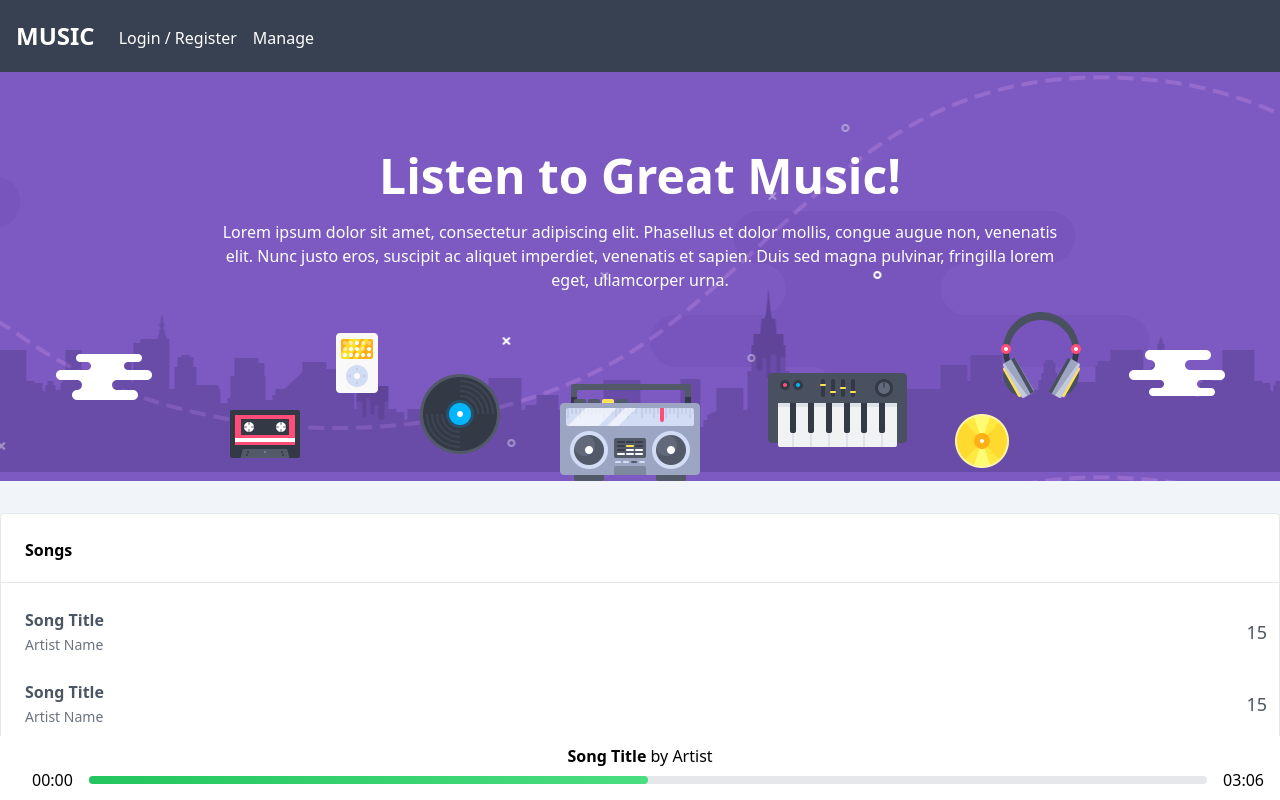
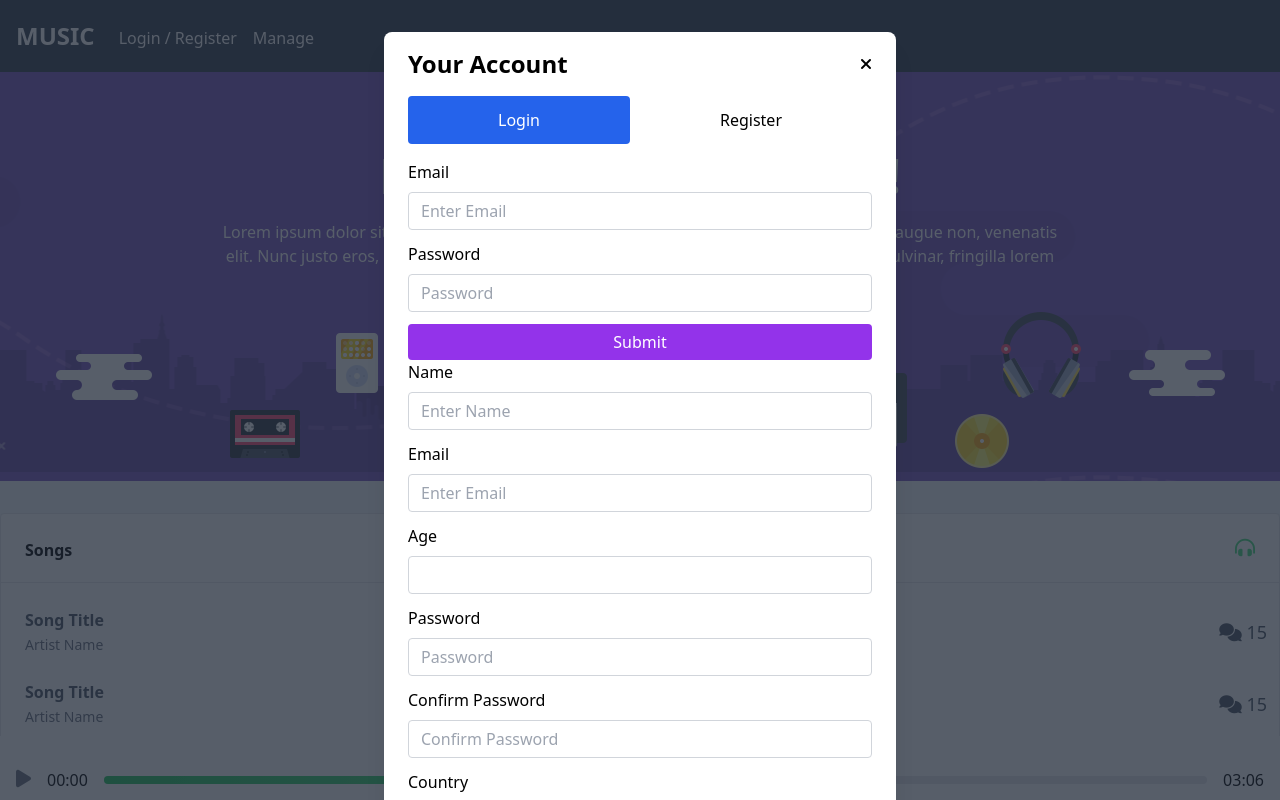
Before and after one commit to deicidem/music-app, a Nuxt app: page / in a window 1280 px wide. Both pictures are taken after a click on the link "Login / Register". Shown: the top 800 px of the page. Built offline with nearby package versions, Linux system fonts and the light colour scheme.

Commit message:
add modal auth ModalAuth Add open and close for modal add font awesome add postcss add stores

```diff
--- /dev/null
+++ b/components/ModalAuth.vue
@@ -0,0 +1,168 @@
+<script lang="ts" setup>
+const { isOpen } = storeToRefs(useModalStore());
+const closeModal = () => {
+  isOpen.value = false;
+};
+
+const target = ref<HTMLElement | null>(null);
+
+onClickOutside(target, () => {
+  closeModal();
+});
+</script>
+
+<template>
+  <div
+    id="modal"
+    class="fixed z-10 inset-0 overflow-y-auto"
+    :class="{ hidden: !isOpen }"
+  >
+    <div
+      class="flex items-end justify-center min-h-screen pt-4 px-4 pb-20 text-center sm:block sm:p-0"
+    >
+      <div class="fixed inset-0 transition-opacity">
+        <div class="absolute inset-0 bg-gray-800 opacity-75"></div>
+      </div>
+
+      <!-- This element is to trick the browser into centering the modal contents. -->
+      <span class="hidden sm:inline-block sm:align-middle sm:h-screen"
+        >&#8203;</span
+      >
+
+      <div
+        ref="target"
+        class="inline-block align-bottom bg-white rounded-lg text-left overflow-hidden shadow-xl transform transition-all sm:my-8 sm:align-middle sm:max-w-lg sm:w-full"
+      >
+        <!-- Add margin if you want to see some of the overlay behind the modal-->
+        <div class="py-4 text-left px-6">
+          <!--Title-->
+          <div class="flex justify-between items-center pb-4">
+            <p class="text-2xl font-bold">Your Account</p>
+            <!-- Modal Close Button -->
+            <div class="modal-close cursor-pointer z-50" @click="closeModal">
+              <i class="fas fa-times"></i>
+            </div>
+          </div>
+
+          <!-- Tabs -->
+          <ul class="flex flex-wrap mb-4">
+            <li class="flex-auto text-center">
+              <a
+                class="block rounded py-3 px-4 transition hover:text-white text-white bg-blue-600"
+                href="#"
+                >Login</a
+              >
+            </li>
+            <li class="flex-auto text-center">
+              <a class="block rounded py-3 px-4 transition" href="#"
+                >Register</a
+              >
+            </li>
+          </ul>
+
+          <!-- Login Form -->
+          <form>
+            <!-- Email -->
+            <div class="mb-3">
+              <label class="inline-block mb-2">Email</label>
+              <input
+                type="email"
+                class="block w-full py-1.5 px-3 text-gray-800 border border-gray-300 transition duration-500 focus:outline-none focus:border-black rounded"
+                placeholder="Enter Email"
+              />
+            </div>
+            <!-- Password -->
+            <div class="mb-3">
+              <label class="inline-block mb-2">Password</label>
+              <input
+                type="password"
+                class="block w-full py-1.5 px-3 text-gray-800 border border-gray-300 transition duration-500 focus:outline-none focus:border-black rounded"
+                placeholder="Password"
+              />
+            </div>
+            <button
+              type="submit"
+              class="block w-full bg-purple-600 text-white py-1.5 px-3 rounded transition hover:bg-purple-700"
+            >
+              Submit
+            </button>
+          </form>
+          <!-- Registration Form -->
+          <form>
+            <!-- Name -->
+            <div class="mb-3">
+              <label class="inline-block mb-2">Name</label>
+              <input
+                type="text"
+                class="block w-full py-1.5 px-3 text-gray-800 border border-gray-300 transition duration-500 focus:outline-none focus:border-black rounded"
+                placeholder="Enter Name"
+              />
+            </div>
+            <!-- Email -->
+            <div class="mb-3">
+              <label class="inline-block mb-2">Email</label>
+              <input
+                type="email"
+                class="block w-full py-1.5 px-3 text-gray-800 border border-gray-300 transition duration-500 focus:outline-none focus:border-black rounded"
+                placeholder="Enter Email"
+              />
+            </div>
+            <!-- Age -->
+            <div class="mb-3">
+              <label class="inline-block mb-2">Age</label>
+              <input
+                type="number"
+                class="block w-full py-1.5 px-3 text-gray-800 border border-gray-300 transition duration-500 focus:outline-none focus:border-black rounded"
+              />
+            </div>
+            <!-- Password -->
+            <div class="mb-3">
+              <label class="inline-block mb-2">Password</label>
+              <input
+                type="password"
+                class="block w-full py-1.5 px-3 text-gray-800 border border-gray-300 transition duration-500 focus:outline-none focus:border-black rounded"
+                placeholder="Password"
+              />
+            </div>
+            <!-- Confirm Password -->
+            <div class="mb-3">
+              <label class="inline-block mb-2">Confirm Password</label>
+              <input
+                type="password"
+                class="block w-full py-1.5 px-3 text-gray-800 border border-gray-300 transition duration-500 focus:outline-none focus:border-black rounded"
+                placeholder="Confirm Password"
+              />
+            </div>
+            <!-- Country -->
+            <div class="mb-3">
+              <label class="inline-block mb-2">Country</label>
+              <select
+                class="block w-full py-1.5 px-3 text-gray-800 border border-gray-300 transition duration-500 focus:outline-none focus:border-black rounded"
+              >
+                <option value="USA">USA</option>
+                <option value="Mexico">Mexico</option>
+                <option value="Germany">Germany</option>
+              </select>
+            </div>
+            <!-- TOS -->
+            <div class="mb-3 pl-6">
+              <input
+                type="checkbox"
+                class="w-4 h-4 float-left -ml-6 mt-1 rounded"
+              />
+              <label class="inline-block">Accept terms of service</label>
+            </div>
+            <button
+              type="submit"
+              class="block w-full bg-purple-600 text-white py-1.5 px-3 rounded transition hover:bg-purple-700"
+            >
+              Submit
+            </button>
+          </form>
+        </div>
+      </div>
+    </div>
+  </div>
+</template>
+
+<style lang="scss" scoped></style>
--- a/components/layouts/default/Header.vue
+++ b/components/layouts/default/Header.vue
@@ -1,4 +1,10 @@
-<script lang="ts" setup></script>
+<script lang="ts" setup>
+const { isOpen } = storeToRefs(useModalStore());
+
+const toggleAuthModal = () => {
+  isOpen.value = !isOpen.value;
+};
+</script>
 
 <template>
   <header id="header" class="bg-gray-700">
@@ -11,7 +17,9 @@
         <ul class="flex flex-row mt-1">
           <!-- Navigation Links -->
           <li>
-            <a class="px-2 text-white" href="#">Login / Register</a>
+            <a class="px-2 text-white" href="#" @click.prevent="toggleAuthModal"
+              >Login / Register</a
+            >
           </li>
           <li>
             <a class="px-2 text-white" href="#">Manage</a>
--- a/layouts/default.vue
+++ b/layouts/default.vue
@@ -3,7 +3,10 @@
 <template>
   <LayoutsDefault>
     <LayoutsDefaultHeader />
+
     <slot />
+
+    <ModalAuth />
   </LayoutsDefault>
 </template>
 
--- a/nuxt.config.ts
+++ b/nuxt.config.ts
@@ -1,3 +1,6 @@
+// import { createResolver } from "@nuxt/kit";
+// const { resolve } = createResolver(import.meta.url);
+
 // https://nuxt.com/docs/api/configuration/nuxt-config
 export default defineNuxtConfig({
   devtools: { enabled: true },
@@ -5,9 +8,35 @@ export default defineNuxtConfig({
   modules: [
     // chore
     "@nuxtjs/eslint-module", // styling & ui
-    "@pinia/nuxt",
+
     "nuxt-vitest",
     "@nuxtjs/tailwindcss",
+    "@pinia/nuxt",
+    "@nuxtjs/google-fonts",
+    "nuxt-purgecss",
+    "@vueuse/nuxt",
   ],
-  css: ["./assets/css/main.css"],
+  css: [
+    "./assets/css/main.css",
+    "@fortawesome/fontawesome-free/css/all.min.css",
+  ],
+  pinia: {
+    storesDirs: ["stores/**"],
+  },
+  googleFonts: {
+    families: {
+      Roboto: true,
+    },
+  },
+  // postcss: {
+  //   plugins: {
+  //     cssnano: {
+  //       preset: "default",
+  //     },
+  //   },
+  // },
+  // purgecss: {
+  //   enabled: true, // Always enable purgecss
+  //   fontFace: true,
+  // },
 });
--- /dev/null
+++ b/stores/modal.ts
@@ -0,0 +1,4 @@
+export const useModalStore = defineStore("Modal", () => {
+  const isOpen = ref(false);
+  return { isOpen };
+});
```
Also changed, not shown: package.json (+7 -1 lines), tsconfig.json (+4 -4 lines), 1 other file (tests, documents, lock files or other folders).
